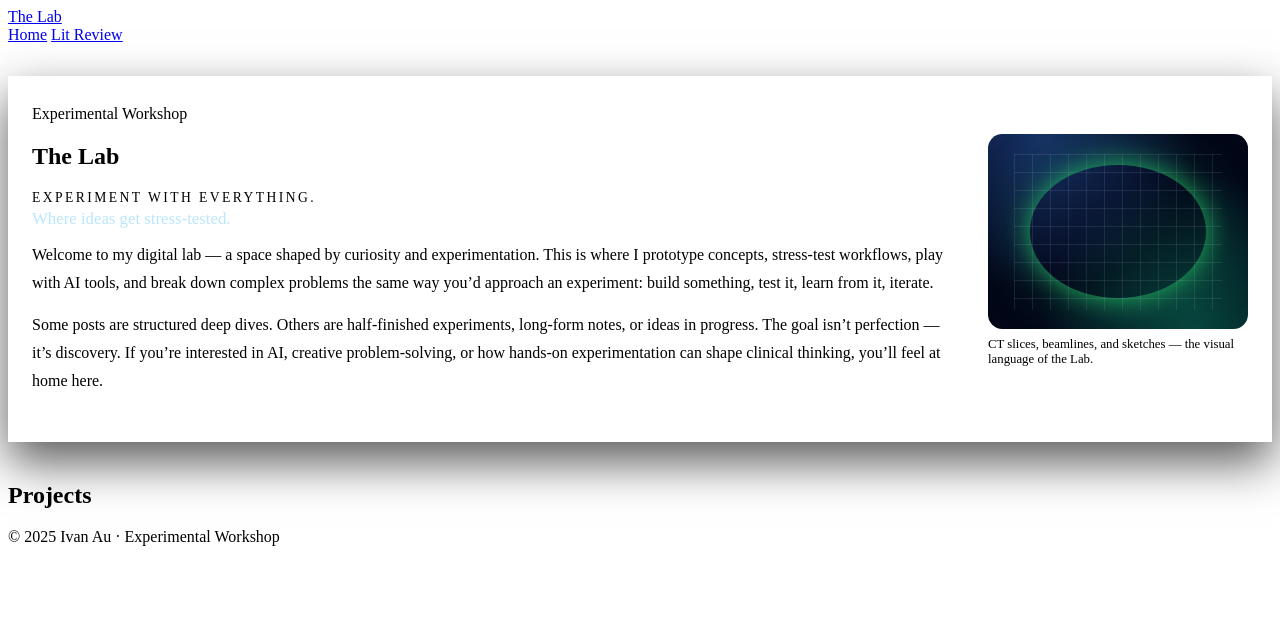
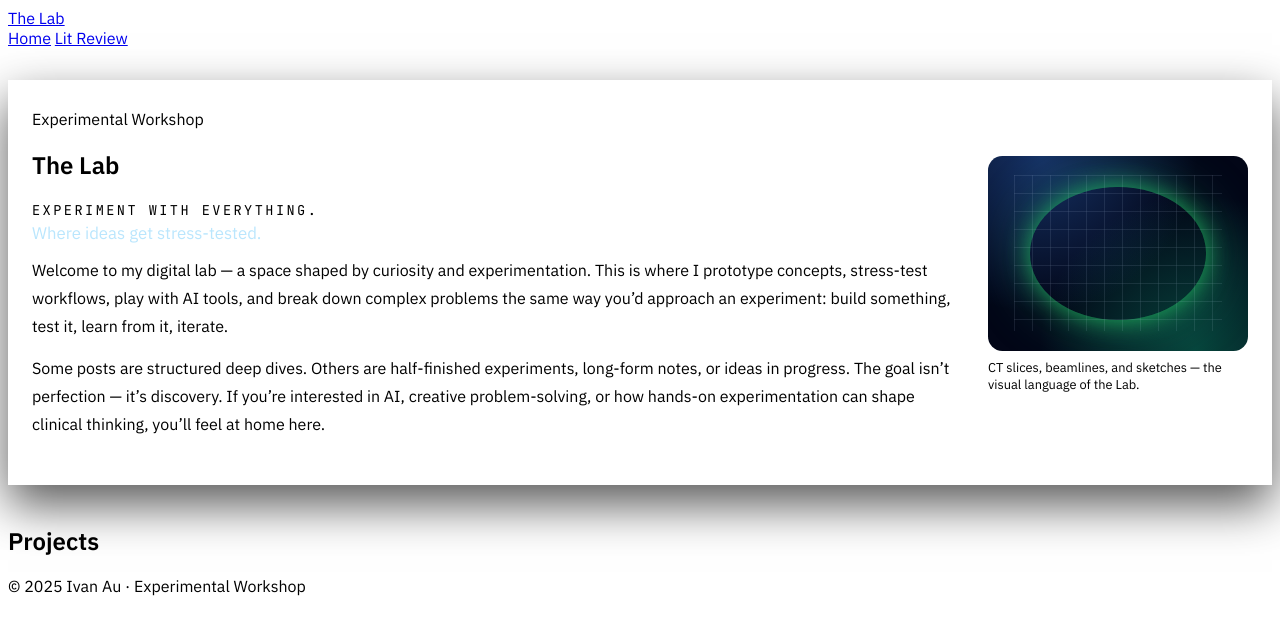
Before and after one commit to auivanau/auivanau.github.io, a Jekyll site: the page built from index.md, in a window 1280 px wide. Shown: the top 635 px of the page. Built offline with Jekyll 4.4.1, drawn with Linux system fonts in a browser that asks for light colours.

Commit message:
Update main.css

```diff
--- a/assets/css/main.css
+++ b/assets/css/main.css
@@ -1,3 +1,10 @@
+/* ===== Font System ===== */
+
+:root {
+  --font-sans: 'IBM Plex Sans', -apple-system, BlinkMacSystemFont, 'Segoe UI', Roboto, sans-serif;
+  --font-title: 'Playfair Display', Georgia, 'Times New Roman', serif;
+  --font-mono: 'JetBrains Mono', ui-monospace, SFMono-Regular, Menlo, Monaco, Consolas, 'Liberation Mono', 'Courier New', monospace;
+}
 /* ===== Homepage – Experimental Workshop ===== */
 
 .home-hero {
@@ -203,5 +210,10 @@
   }
   .home-hero-title {
     font-size: 2rem;
+    font-family: var(--font-title);
   }
 }
+
+body {
+  font-family: var(--font-sans);
+}
```
